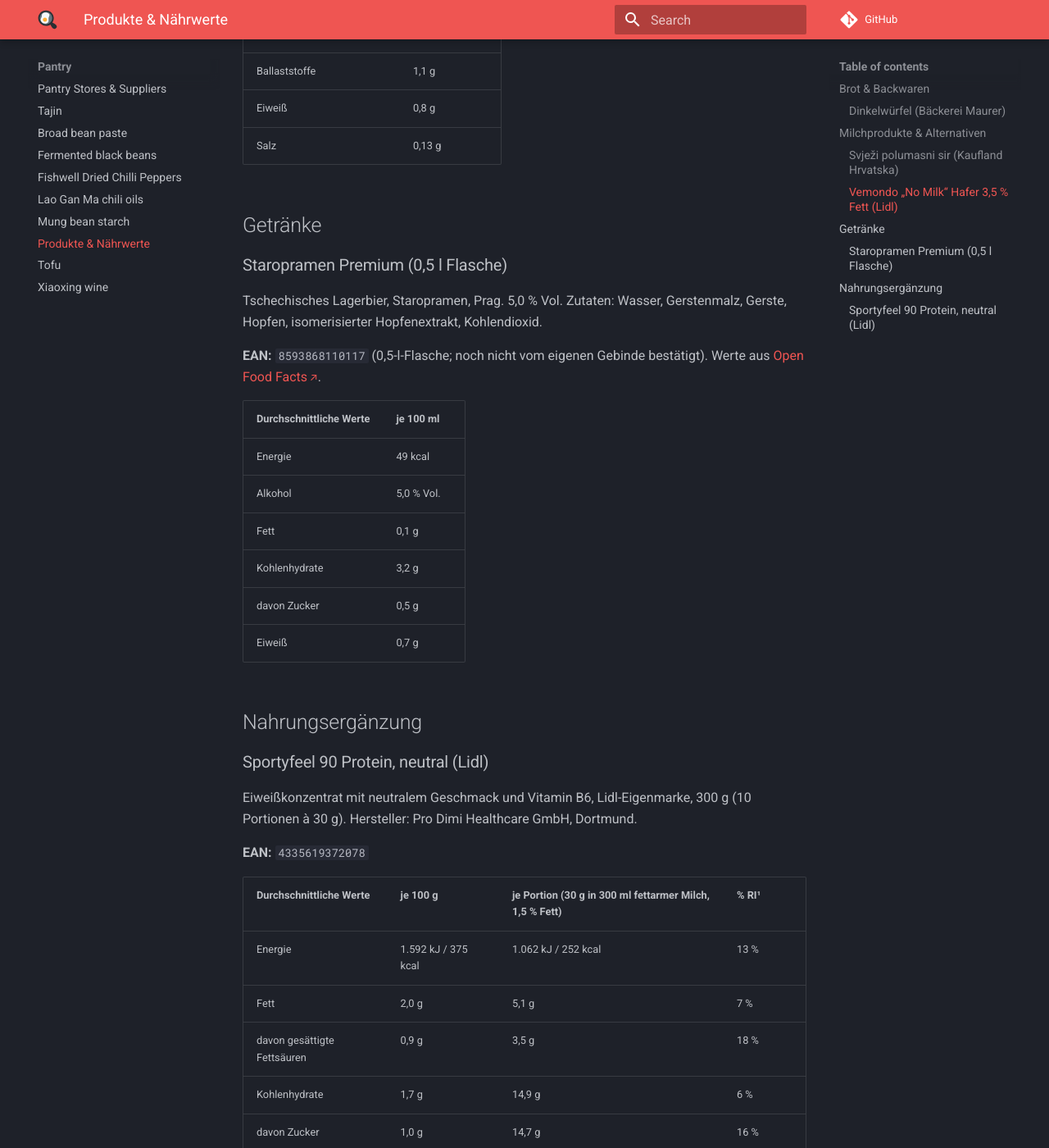
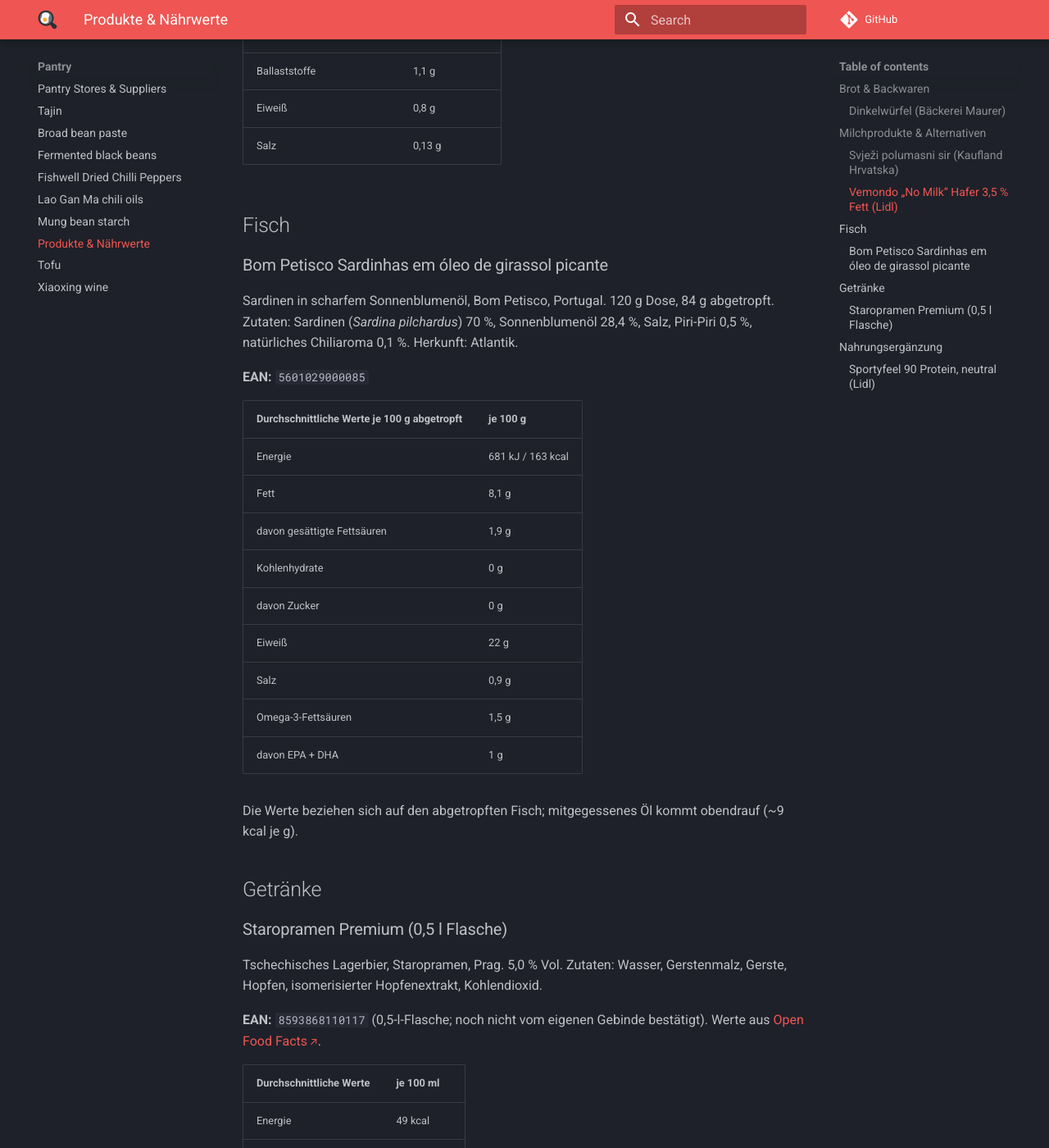
Before and after one commit to afoeder/adrians-cooking, an MkDocs documentation site: the page built from docs/pantry/nutrition-facts.md, in a window 1280 px wide and 1400 px high, scrolled down 2097 px. Shown: the whole window at 82% size. Built offline with MkDocs 1.6.1 and Material for MkDocs 9.7.7, drawn with Linux system fonts in a browser that asks for light colours; comment, search, counter and statistics services are not loaded.

Commit message:
Add meal plan blog post for 2026-09-29
Frühstück (Skyr mit Haferflocken, Kaffee mit Haferdrink), Mittag
(Kantine: Quinoa marokkanisch mit Hummus, Karottensalat), eine Banane,
Abendessen (Sardinen, Hüttenkäse, Brot, Rohkost) und ein Proteinshake,
jeweils mit Makros. Bom-Petisco-Sardinen im Produktkatalog neu aufgenommen.

Co-Authored-By: Claude Opus 5.5 <noreply@anthropic.com>
Claude-Session: https://claude.ai/code/session_012ad8CN7Hr6VFFpZBcPmGpG

```diff
--- a/docs/pantry/nutrition-facts.md
+++ b/docs/pantry/nutrition-facts.md
@@ -70,6 +70,31 @@ eigenen Karton bestätigt. Werte aus [Open Food Facts](https://de.openfoodfacts.
 | Eiweiß                      | 0,8 g           |
 | Salz                        | 0,13 g          |
 
+## Fisch
+
+### Bom Petisco Sardinhas em óleo de girassol picante {#ean-5601029000085}
+
+Sardinen in scharfem Sonnenblumenöl, Bom Petisco, Portugal. 120 g Dose, 84 g abgetropft.
+Zutaten: Sardinen (*Sardina pilchardus*) 70 %, Sonnenblumenöl 28,4 %, Salz, Piri-Piri 0,5 %,
+natürliches Chiliaroma 0,1 %. Herkunft: Atlantik.
+
+**EAN:** `5601029000085`
+
+| Durchschnittliche Werte je 100 g **abgetropft** | je 100 g         |
+|-------------------------------------------------|------------------|
+| Energie                                         | 681 kJ / 163 kcal |
+| Fett                                            | 8,1 g            |
+| davon gesättigte Fettsäuren                     | 1,9 g            |
+| Kohlenhydrate                                   | 0 g              |
+| davon Zucker                                    | 0 g              |
+| Eiweiß                                          | 22 g             |
+| Salz                                            | 0,9 g            |
+| Omega-3-Fettsäuren                              | 1,5 g            |
+| davon EPA + DHA                                 | 1 g              |
+
+Die Werte beziehen sich auf den abgetropften Fisch; mitgegessenes Öl kommt obendrauf
+(~9 kcal je g).
+
 ## Getränke
 
 ### Staropramen Premium (0,5 l Flasche) {#ean-8593868110117}
```
Also changed, not shown: docs/blog/posts/2026-09-29 What to eat.md (added, +94 -0 lines).
